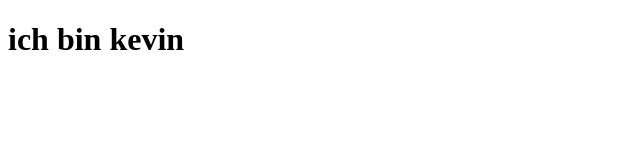
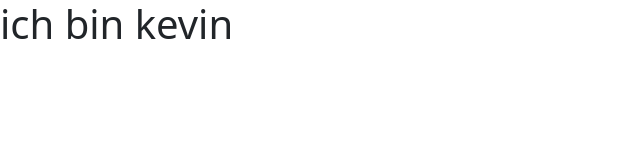
Before and after one commit to Kevin-Developer-B/QuizApp, a website: page index.html in a window 1280 px wide. Shown: the whole page, without its empty margins (0-640 px from the left). Drawn offline with nearby package versions, Linux system fonts and the light colour scheme.

Commit message:
install bootstrap

```diff
--- a/index.html
+++ b/index.html
@@ -4,6 +4,8 @@
     <meta charset="UTF-8">
     <meta name="viewport" content="width=device-width, initial-scale=1.0">
     <title>QuizApp</title>
+
+    <link rel="stylesheet" href="node_modules/bootstrap/dist/css/bootstrap.min.css">
 </head>
 <body>
     <h1>ich bin kevin</h1>
--- /dev/null
+++ b/package.json
@@ -0,0 +1,5 @@
+{
+  "dependencies": {
+    "bootstrap": "^5.3.3"
+  }
+}
```
Also changed, not shown: 1 other file.
